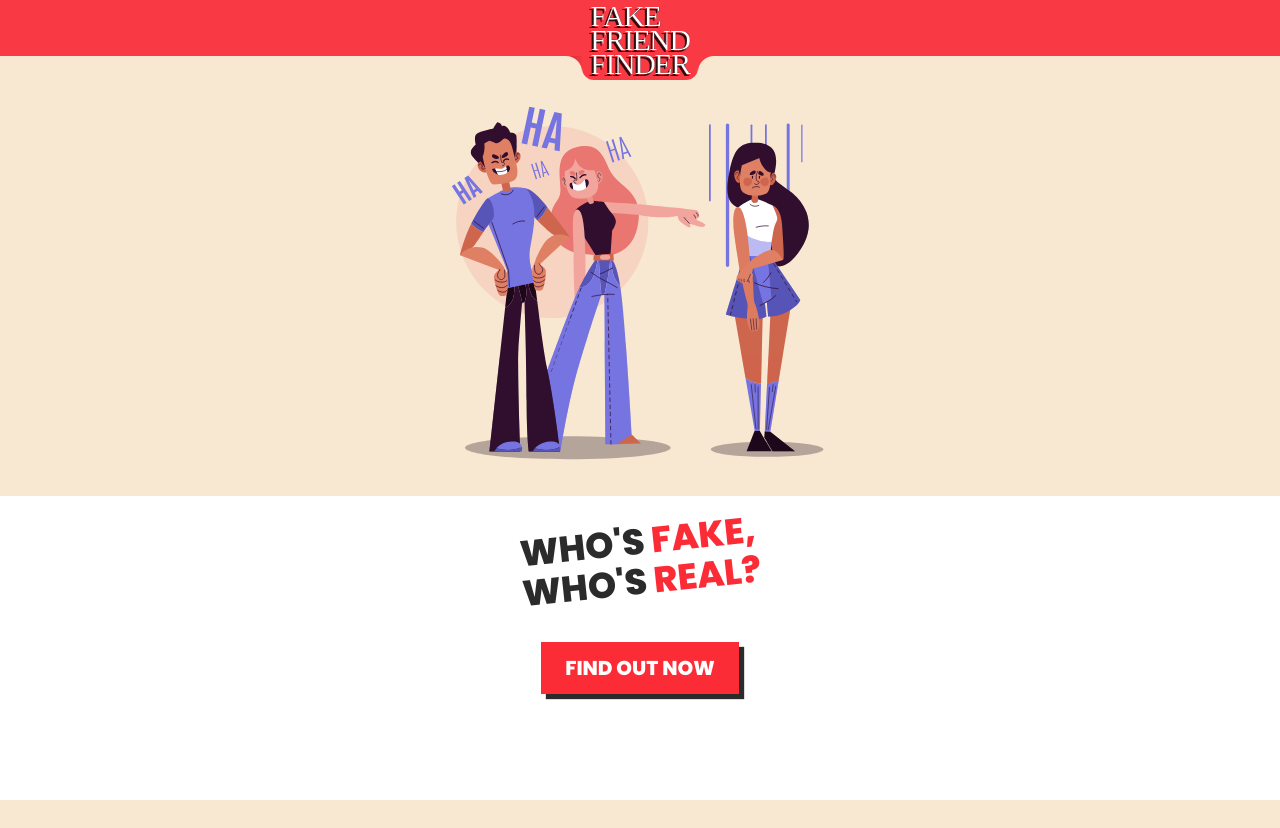
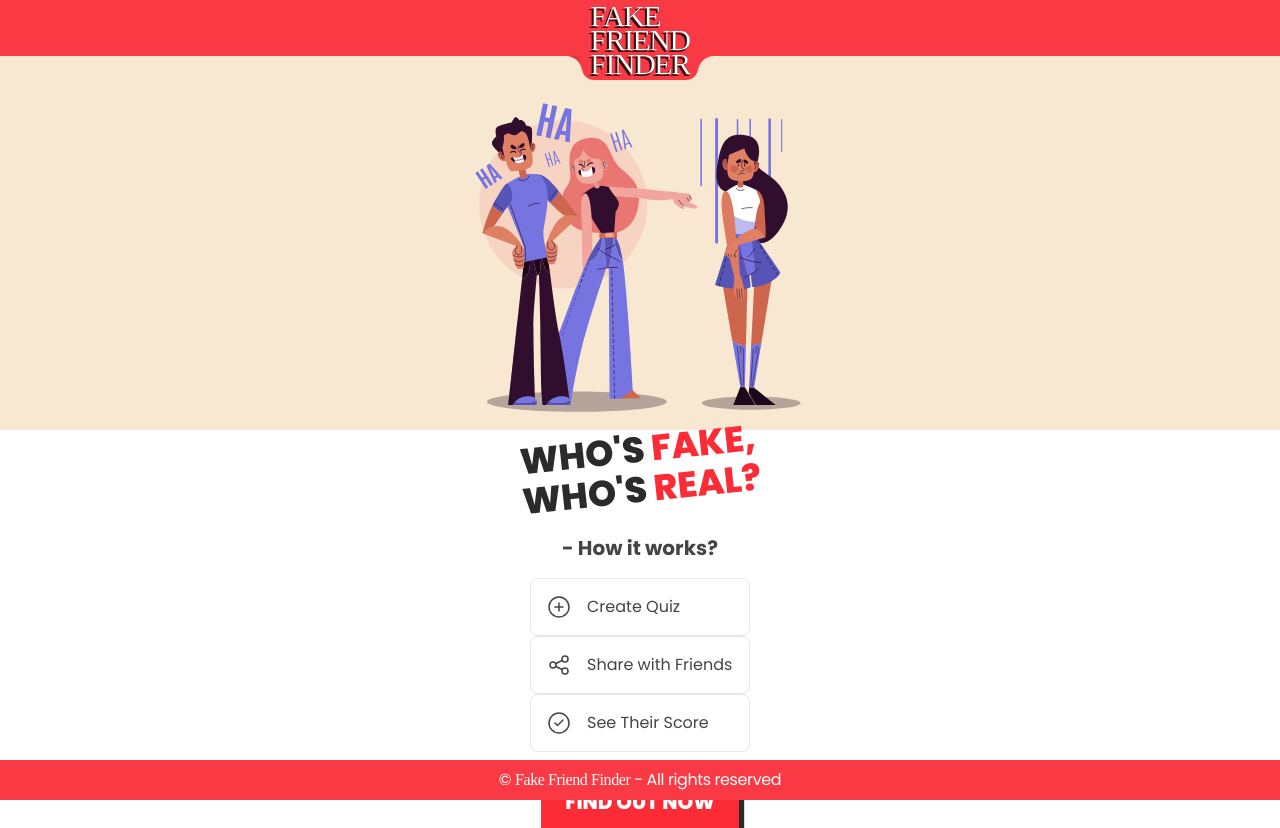
Before and after one commit to naive-nikhil/fakefriendfinder, a React (Vite) app in the folder frontend/: page / in a window 1280 px wide. Before the commit the page ends 800 px from the top, so only its background shows below. Built offline with nearby package versions, Linux system fonts and the light colour scheme; a web font is replaced by a local one.

Commit message:
made ui of home route

```diff
--- a/frontend/src/App.jsx
+++ b/frontend/src/App.jsx
@@ -2,6 +2,7 @@ import React from "react";
 import Navbar from "./components/Navbar";
 import { Routes, Route, Link } from "react-router-dom";
 import Home from "./pages/Home";
+import Footer from "./components/Footer";
 
 const App = () => {
   return (
@@ -35,6 +36,7 @@ const App = () => {
           element={<div className="text-3xl">Home</div>}
         />
       </Routes>
+      <Footer />
     </>
   );
 };
--- /dev/null
+++ b/frontend/src/components/Footer.jsx
@@ -0,0 +1,13 @@
+import React from "react";
+
+const Footer = () => {
+  return (
+    <div className="flex relative w-full h-10 bg-[#f93943] items-center justify-center">
+      <div className="text-white font-normal text-md tracking-tight">
+        © <span className="text-freckle">Fake Friend Finder</span> - All rights reserved
+      </div>
+    </div>
+  );
+};
+
+export default Footer;
--- a/frontend/src/pages/Home.jsx
+++ b/frontend/src/pages/Home.jsx
@@ -4,12 +4,12 @@ import { Link } from "react-router-dom";
 const Home = () => {
   return (
     <>
-      <div className="w-full h-[calc(100vh-80px)] flex flex-col items-center">
+      <div className="w-full h-[calc(100vh-120px)] flex flex-col items-center">
         <div className="relative">
-          <img className="w-[400px] h-auto" src="/home.svg" alt="" />
+          <img className="w-[350px] h-auto" src="/home.svg" alt="" />
         </div>
-        <div className="flex flex-col items-center justify-center gap-10 mt-4 bg-white w-full h-full">
-          <h1 className="text-4xl font-extrabold text-center uppercase -rotate-6 -mt-20">
+        <div className="flex flex-col items-center justify-center bg-white w-full h-full px-4 gap-2">
+          <h1 className="text-4xl font-extrabold text-center uppercase -rotate-6">
             who's{" "}
             <span className="text-red-500">
               fake,
@@ -17,6 +17,83 @@ const Home = () => {
             </span>{" "}
             who's <span className="text-red-500">real?</span>
           </h1>
+          <div className="flex flex-col items-center justify-center p-4 text-base">
+            <h2 className="max-w-[400px] text-[#444] font-bold text-xl mb-4">
+              - How it works?
+            </h2>
+            {/* Step 1: Create Quiz */}
+            <div className="flex flex-row items-center justify-start gap-4 border border-gray-200 rounded-lg p-4 w-55">
+              <svg
+                className="w-6 h-6"
+                viewBox="0 0 24 24"
+                fill="none"
+                xmlns="http://www.w3.org/2000/svg"
+              >
+                <circle
+                  cx="12"
+                  cy="12"
+                  r="10"
+                  stroke="#444"
+                  strokeWidth="1.5"
+                  fill="white"
+                />
+                <path
+                  d="M8 12H16M12 8V16"
+                  stroke="#444"
+                  strokeWidth="1.5"
+                  strokeLinecap="round"
+                />
+              </svg>
+              <p className="text-[#444]">Create Quiz</p>
+            </div>
+
+            {/* Step 2: Share with Friends */}
+            <div className="flex flex-row items-center justify-start gap-4 border border-gray-200 rounded-lg p-4 w-55">
+              <svg
+                className="w-6 h-6"
+                viewBox="0 0 24 24"
+                fill="none"
+                xmlns="http://www.w3.org/2000/svg"
+              >
+                <circle cx="6" cy="12" r="3" stroke="#444" strokeWidth="1.5" />
+                <circle cx="18" cy="6" r="3" stroke="#444" strokeWidth="1.5" />
+                <circle cx="18" cy="18" r="3" stroke="#444" strokeWidth="1.5" />
+                <path
+                  d="M9 10.5L15 7.5M9 13.5L15 16.5"
+                  stroke="#444"
+                  strokeWidth="1.5"
+                />
+              </svg>
+              <p className="text-[#444]">Share with Friends</p>
+            </div>
+
+            {/* Step 3: See Their Score */}
+            <div className="flex flex-row items-center justify-start gap-4 border border-gray-200 rounded-lg p-4 w-55">
+              <svg
+                className="w-6 h-6"
+                viewBox="0 0 24 24"
+                fill="none"
+                xmlns="http://www.w3.org/2000/svg"
+              >
+                <circle
+                  cx="12"
+                  cy="12"
+                  r="10"
+                  stroke="#444"
+                  strokeWidth="1.5"
+                  fill="white"
+                />
+                <path
+                  d="M8 12L10.5 14.5L16 9"
+                  stroke="#444"
+                  strokeWidth="1.5"
+                  strokeLinecap="round"
+                  strokeLinejoin="round"
+                />
+              </svg>
+              <p className="text-[#444]">See Their Score</p>
+            </div>
+          </div>
           <Link to={"/user/name"}>
             <button className="bg-red-500 font-extrabold shadow-[5px_5px_1px_#2b2b2b] hover:-translate-y-1 hover:shadow-[10px_10px_1px_#2b2b2b] text-white text-xl px-6 py-3 hover:bg-red-600 transition duration-300 ease-in-out uppercase">
               Find Out Now
```
